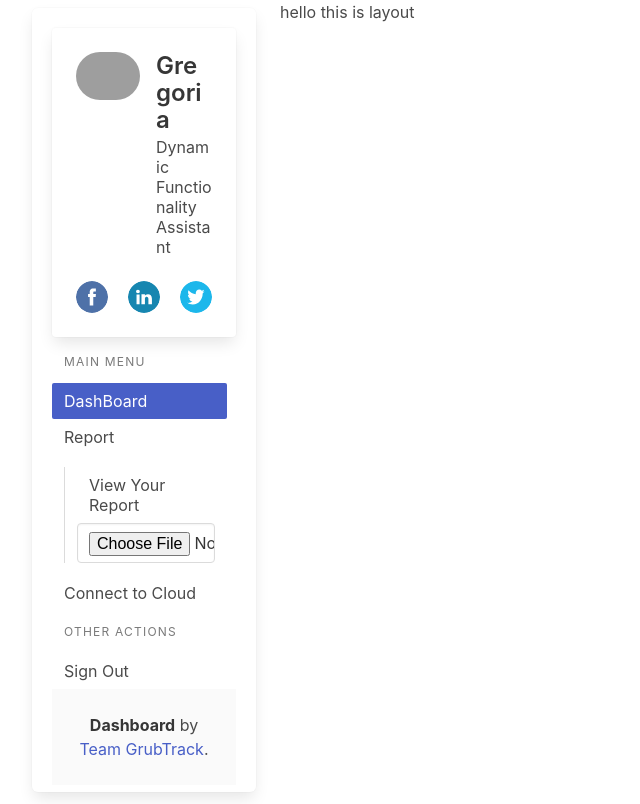
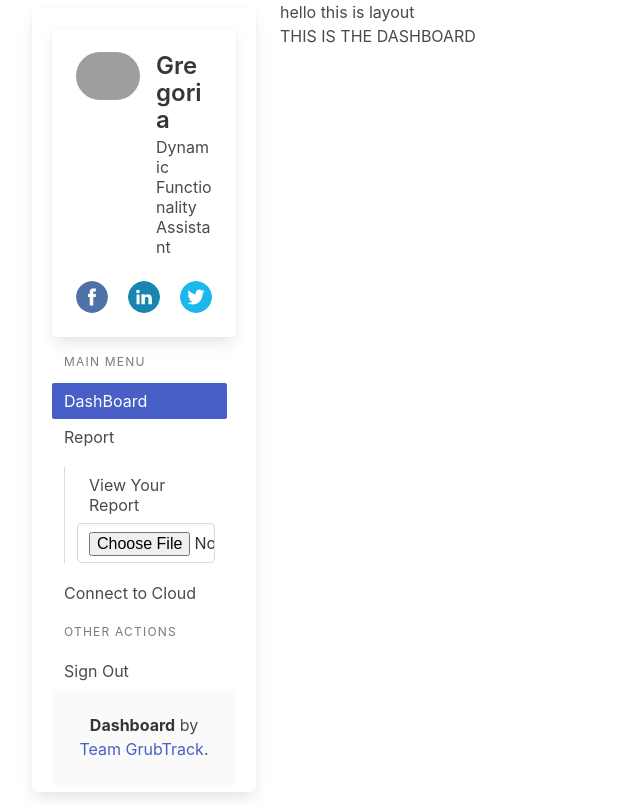
Before and after one commit to wnsdhe/GrubTrack, a React (Create React App) app in the folder grubtrack/: page /layout in a window 1280 px wide. Shown: the whole page, without its empty margins (0-640 px from the left). Built offline with nearby package versions, Linux system fonts and the light colour scheme; grey boxes are pictures that could not be loaded.

Commit message:
Temporary fix for adding dashboard to the layout

```diff
--- a/grubtrack/src/Layout/Layout.js
+++ b/grubtrack/src/Layout/Layout.js
@@ -2,9 +2,9 @@ import React, { Component } from 'react';
 import faker from "faker";
 import './Layout.scss';
 import Sidebar from '../Components/Sidebar'
-// import Switch from 'react-bootstrap/esm/Switch';
-// import Login from '../Login/Login';
-// import { Route } from 'react-router-dom';
+import Dashboard from '../Dashboard/Dashboard';
+import history from '../history';
+import { Route, Router, Switch } from 'react-router-dom';
 
 class Layout extends Component {
   // constructor(props){
@@ -32,6 +32,12 @@ class Layout extends Component {
           </div>
           <div className="column Content">
             hello this is layout
+            {/* <Router history={history}>
+              <Switch>
+                <Route path="/" exact component={Dashboard}/>
+              </Switch>
+            </Router> */}
+            <Dashboard/>
           </div>
         </div>
       </div>
```
